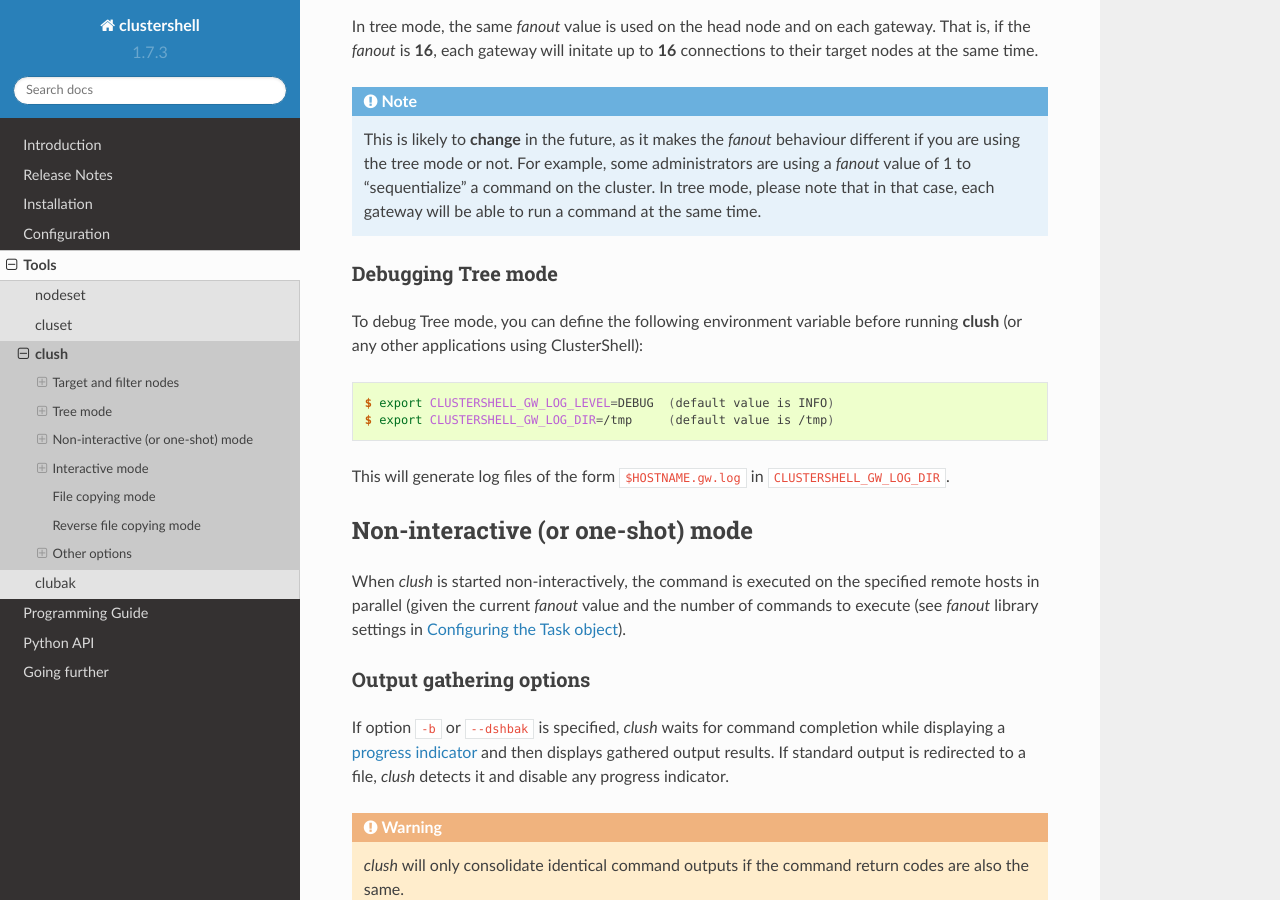
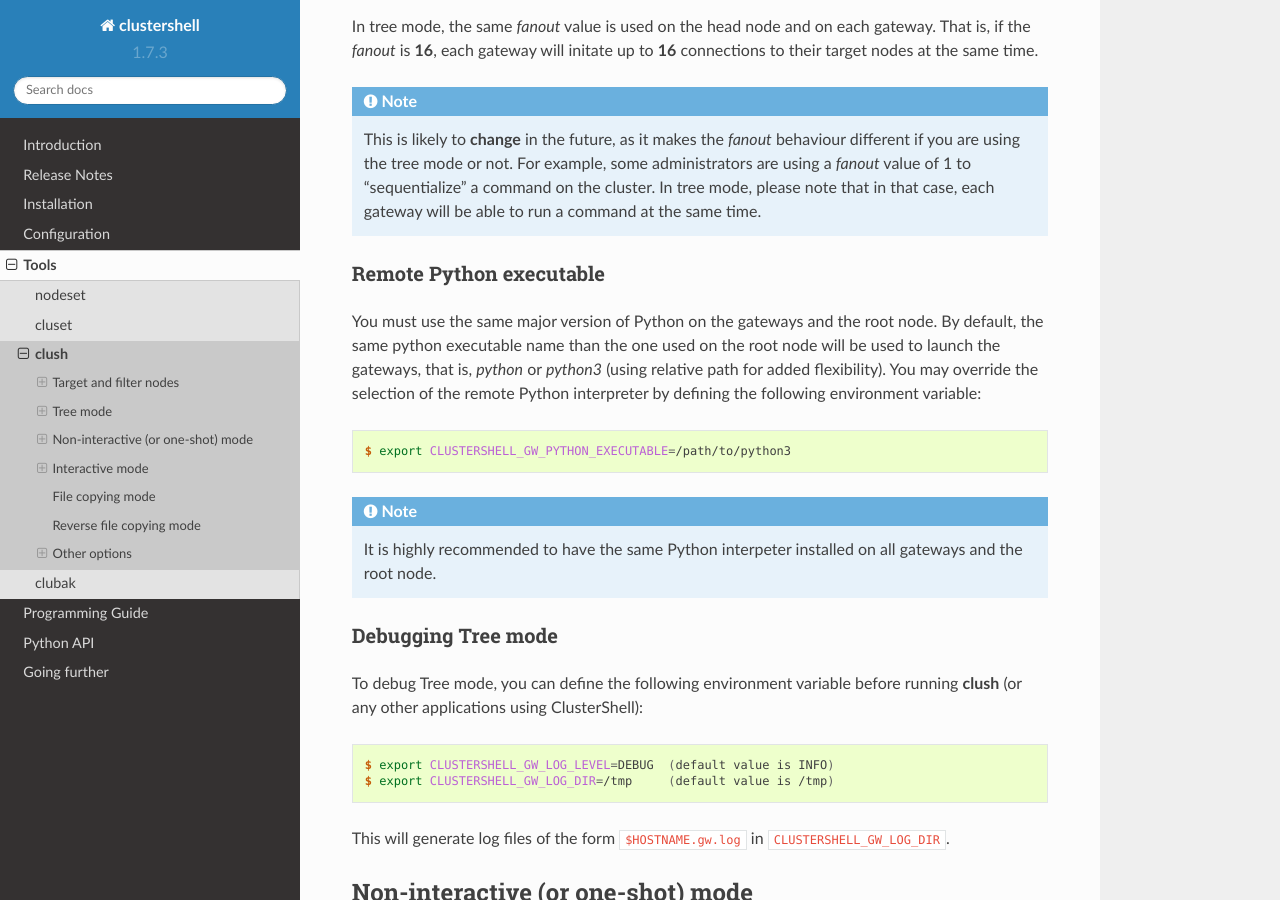
Before and after one commit to cea-hpc/clustershell, a Sphinx documentation site: the page built from doc/sphinx/tools/clush.rst, in a window 1280 px wide and 900 px high, scrolled down 4986 px. Built offline with Sphinx 7.4.7 and the Read the Docs theme 2.0.0, drawn with Linux system fonts in a browser that asks for light colours.

Commit message:
Worker.Tree: fix selection of remote Python executable (#337)
The Python interpeter on gateways must be of the same major version than
on the root node for the tree mode to work. Use the same executable name
(eg. python, python2, python3) by default.

This is due to changes made to the pickle protocol:

https://docs.python.org/3/library/pickle.html#data-stream-format

Also slashes (/) are not supported in module name (-m), so use dot (.)
instead.

Finally, check the following environment variable:

    CLUSTERSHELL_GW_PYTHON_EXECUTABLE

that can be used to override the default selection, giving users an
option to provide an absolute path to the remote python executable.

Change-Id: If8af8abb202ec13fb7db063859f65283b4923d64

```diff
--- a/doc/sphinx/tools/clush.rst
+++ b/doc/sphinx/tools/clush.rst
@@ -269,6 +269,21 @@
    some administrators are using a *fanout* value of 1 to "sequentialize" a
    command on the cluster. In tree mode, please note that in that case, each
    gateway will be able to run a command at the same time.
+
+Remote Python executable
+""""""""""""""""""""""""
+
+You must use the same major version of Python on the gateways and the root
+node. By default, the same python executable name than the one used on the
+root node will be used to launch the gateways, that is, `python` or `python3`
+(using relative path for added flexibility). You may override the selection
+of the remote Python interpreter by defining the following environment
+variable::
+
+    $ export CLUSTERSHELL_GW_PYTHON_EXECUTABLE=/path/to/python3
+
+.. note:: It is highly recommended to have the same Python interpeter
+   installed on all gateways and the root node.
 
 Debugging Tree mode
 """""""""""""""""""
```
Also changed, not shown: 1 other file.
